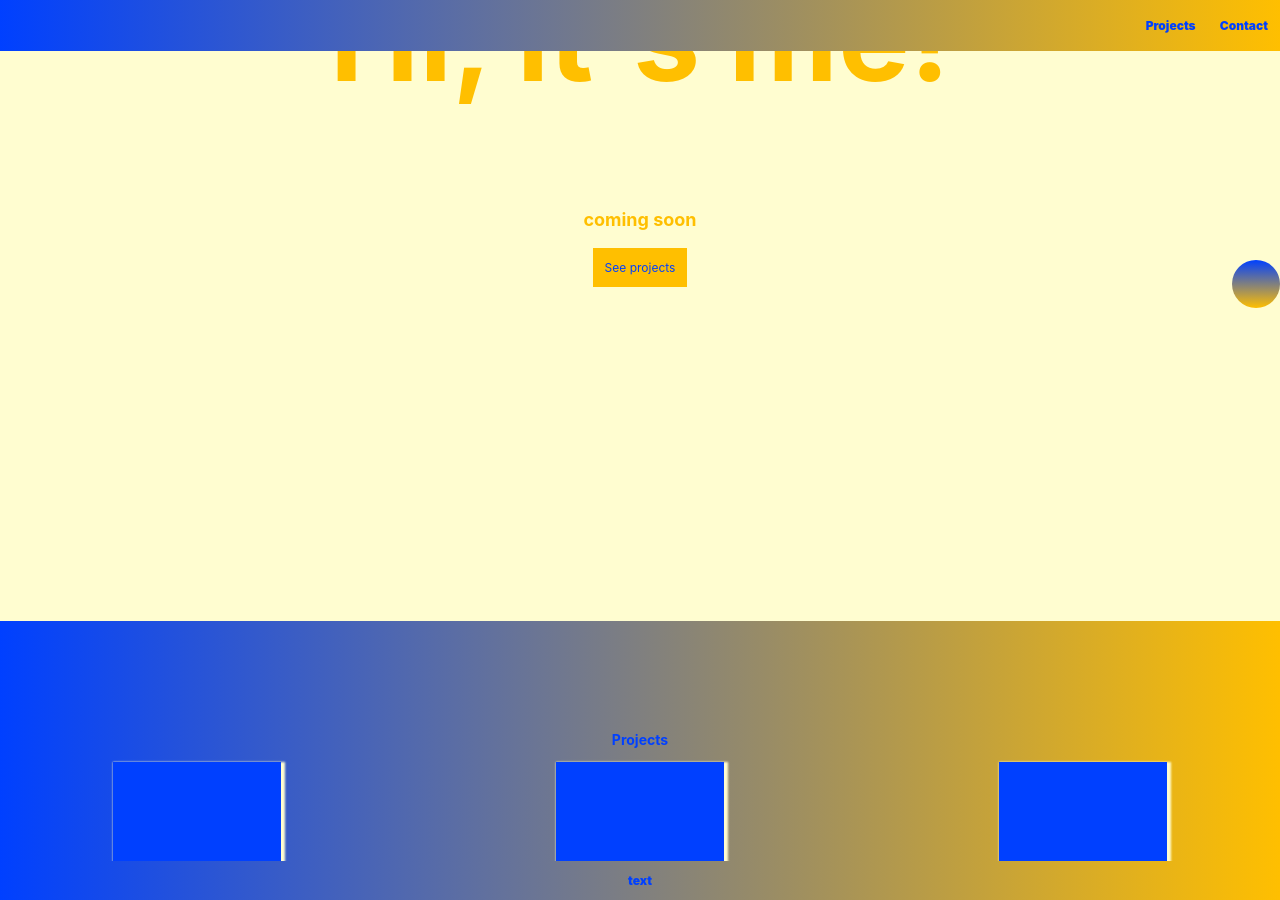
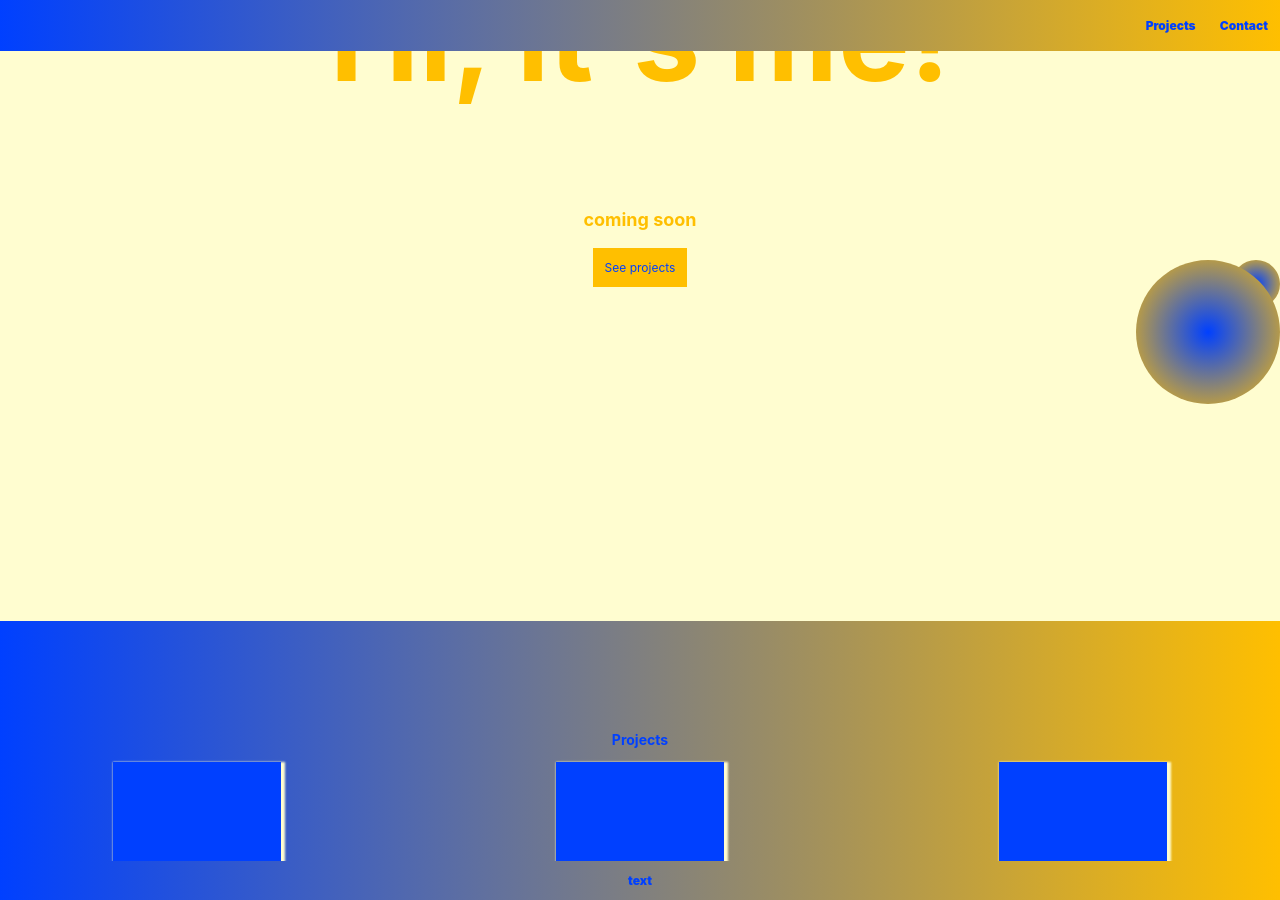
Before and after one commit to Maosso/maosso.github.io, a Jekyll site: the page built from index.md, in a window 1280 px wide and 900 px high, scrolled down 239 px. Built offline with Jekyll 4.4.1, drawn with Linux system fonts in a browser that asks for light colours.

Commit message:
checking rem adjustment

```diff
--- a/_layouts/default.html
+++ b/_layouts/default.html
@@ -20,8 +20,8 @@
         <p>
           {{ content }}
         </p><br>
-    <div class="s-circle">
-    </div>
+    <div class="s-circle"></div>
+    <div class="m-circle"></div>
 
         <a href=#projects type="button" class="scroll">See projects</a>
       </section>
--- a/assets/css/main.scss
+++ b/assets/css/main.scss
@@ -50,10 +50,20 @@ a {
     height: 4rem;
     width: 4rem;
     border-radius: 50%;
-    background-image: linear-gradient(var(--dark), var(--light));
+    background-image: radial-gradient(circle, var(--dark), var(--light));
     position: absolute;
     right: 0px;
 }
+
+.m-circle {
+    height: 12rem;
+    width: 12rem;
+    border-radius: 50%;
+    background-image: radial-gradient(circle, var(--dark), var(--light));
+    position: absolute;
+    right: 0px;
+}
+
 
 #main-doc {
   display: flex;
@@ -81,6 +91,7 @@ a {
 @media only screen and (max-width: 600px) {
   body {
     width: 100vw;
+    font-size: 0.5rem;
   }
 }
 
```
Also changed, not shown: index.md (line endings or trailing spaces), 3 other files.
